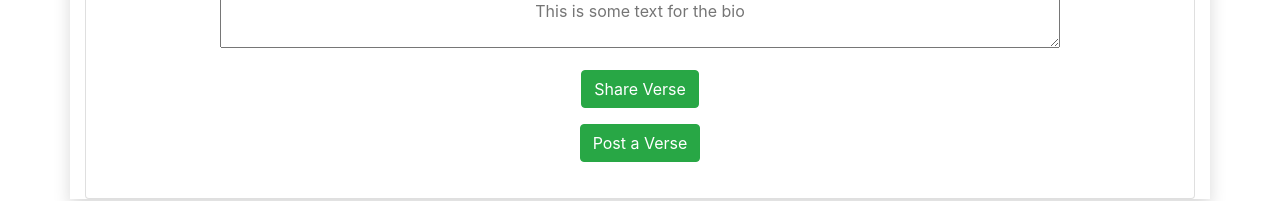
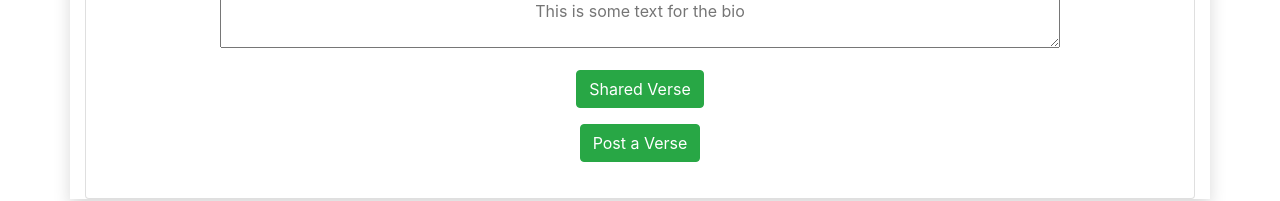
Before and after one commit to bethel-school-of-technology/team-dream-team-frontend, a React (Create React App) app: page /home-test in a window 1280 px wide. Shown: the part 177-378 px from the top of the page. Built offline with nearby package versions, Linux system fonts and the light colour scheme; sample sign-in values are in the browser's storage.

Commit message:
edites hometest and createbio

```diff
--- a/src/Components/Profile/HomeTest.js
+++ b/src/Components/Profile/HomeTest.js
@@ -90,7 +90,7 @@ class HomeTest extends React.Component {
                             variant="success"
                             type="submit"
                           >
-                            Share Verse
+                            Shared Verse
                           </Button>
                         </div>
                         <div className="mt-3">
```
